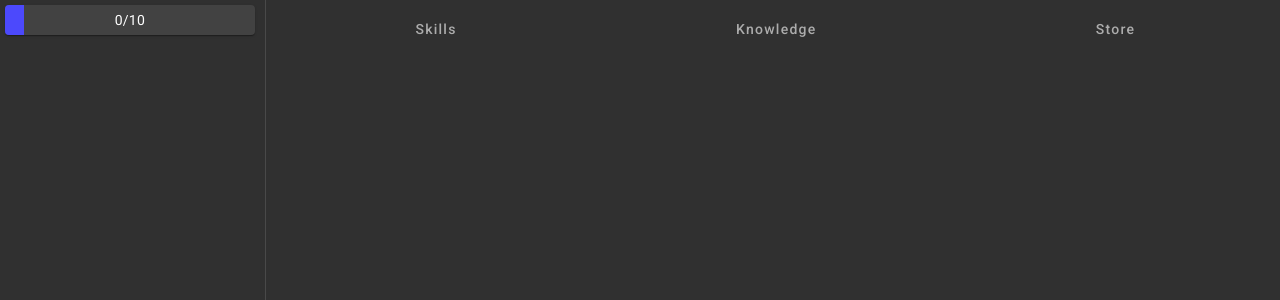
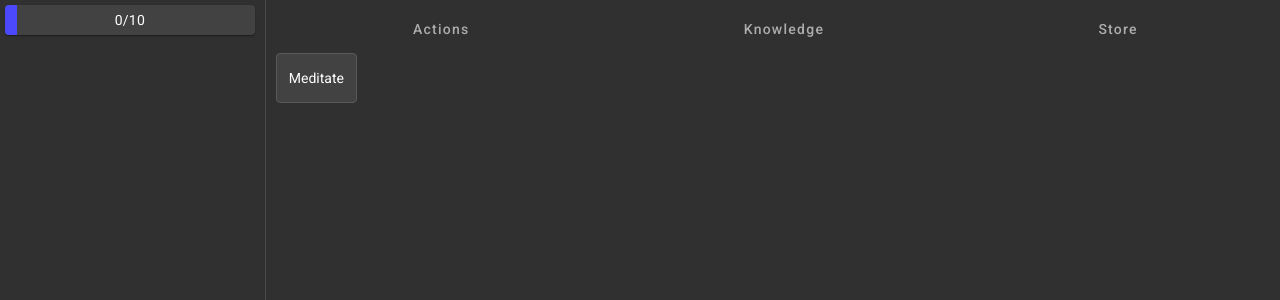
Before and after one commit to Panzareon/elemental-wizardry, an Angular app: page /actions in a window 1280 px wide. Before the commit this address led to /. Shown: the top 300 px of the page. Built offline with nearby package versions, Linux system fonts and the light colour scheme.

Commit message:
Rename Skills page into Actions, in preparation of adding different actions there

```diff
--- a/src/app/app-routing.module.ts
+++ b/src/app/app-routing.module.ts
@@ -1,13 +1,13 @@
 import { NgModule } from '@angular/core';
 import { RouterModule, Routes } from '@angular/router';
-import { SkillsComponent } from './skills/skills.component';
+import { ActionsComponent } from './actions/actions.component';
 import { KnowledgeComponent } from './knowledge/knowledge.component';
 import { StoreComponent } from './store/store.component';
 import { SpellbookComponent } from './spellbook/spellbook.component';
 
 const routes: Routes = [
-  { path: "", redirectTo: "/skills", pathMatch: "full" },
-  { path: "skills", component: SkillsComponent },
+  { path: "", redirectTo: "/actions", pathMatch: "full" },
+  { path: "actions", component: ActionsComponent },
   { path: "knowledge", component: KnowledgeComponent },
   { path: "spellbook", component: SpellbookComponent },
   { path: "store", component: StoreComponent },
--- a/src/app/app.component.html
+++ b/src/app/app.component.html
@@ -5,7 +5,7 @@
     <mat-divider [vertical]="true"></mat-divider>
     <div class="main">
         <nav mat-tab-nav-bar [tabPanel]="tabPanel">
-            <a mat-tab-link routerLink="skills">Skills</a>
+            <a mat-tab-link routerLink="actions">Actions</a>
             <a mat-tab-link routerLink="knowledge">Knowledge</a>
             <a mat-tab-link routerLink="spellbook" *ngIf="hasSpell">Spellbook</a>
             <a mat-tab-link routerLink="store" *ngIf="hasUnlockedShop">Store</a>
--- a/src/app/app.module.ts
+++ b/src/app/app.module.ts
@@ -5,7 +5,7 @@ import { AppRoutingModule } from './app-routing.module';
 import { AppComponent } from './app.component';
 import { InventoryComponent } from './inventory/inventory.component';
 import { GameLogicService } from './game-logic.service';
-import { SkillsComponent } from './skills/skills.component';
+import { ActionsComponent } from './actions/actions.component';
 import { MatDividerModule } from '@angular/material/divider';
 import { MatCardModule } from '@angular/material/card';
 import { MatButtonModule } from '@angular/material/button';
@@ -22,7 +22,7 @@ import { SaveService } from './save.service';
   declarations: [
     AppComponent,
     InventoryComponent,
-    SkillsComponent,
+    ActionsComponent,
     KnowledgeComponent,
     StoreComponent,
     SpellbookComponent
```
Also changed, not shown: src/app/actions/actions.component.ts (renamed from src/app/skills/skills.component.ts, +4 -4 lines), src/app/actions/actions.component.html (renamed from src/app/skills/skills.component.html), src/app/actions/actions.component.less (renamed from src/app/skills/skills.component.less), 1 other file (tests, documents, lock files or other folders).
